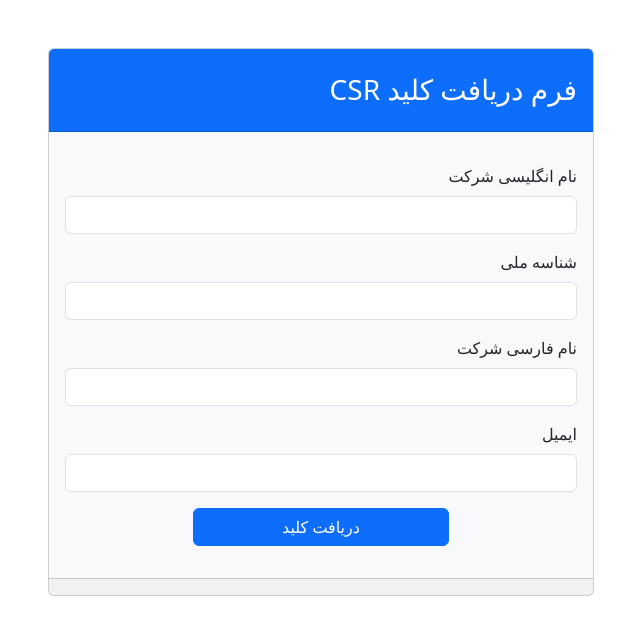
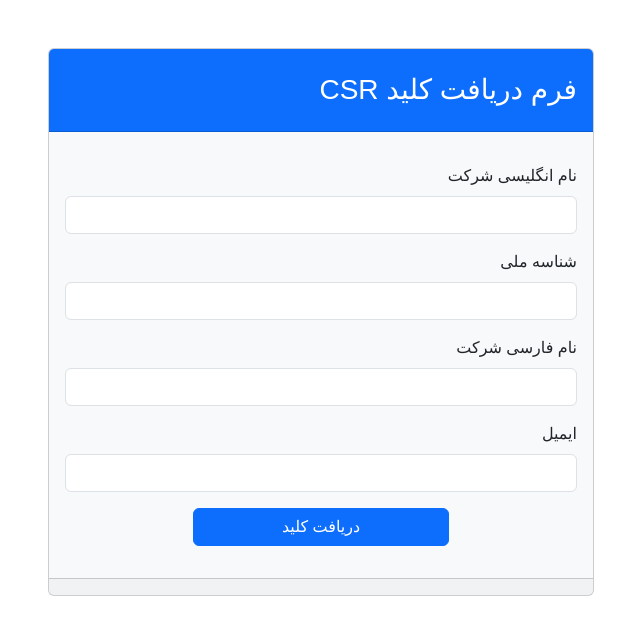
Before and after one commit to navid80/csr-generator, a Flask app: page / in a window 1280 px wide. Shown: the top 643 px of the page, without its empty margins (319-959 px from the left). Run offline with Flask 3, Linux system fonts and the light colour scheme; some libraries are stand-ins or nearby versions; some web fonts are replaced.

Commit message:
Update index.html

```diff
--- a/templates/index.html
+++ b/templates/index.html
@@ -7,6 +7,15 @@
     <link rel="stylesheet" href="static/css/bootstrap.rtl.min.css">
     <link rel="stylesheet" href="static/css/style.css">
     <style>
+        @font-face {
+            font-family: 'Vazirmatn';
+            src: url('static/fonts/Vazirmatn-VariableFont_wght.ttf') format('truetype');
+            font-weight: 100 900;
+            font-display: swap;
+        }
+        *{
+            font-family: 'Vazirmatn', Arial, sans-serif;
+        }
         a{
             text-decoration: none !important;
         }
```
